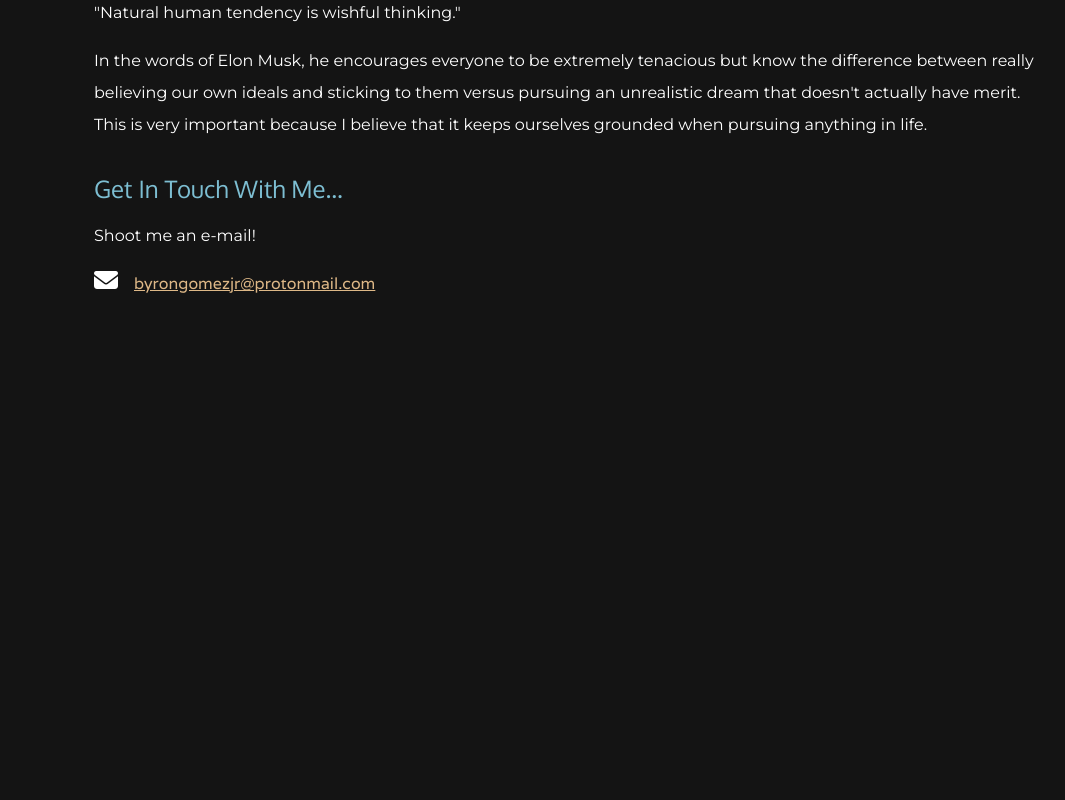
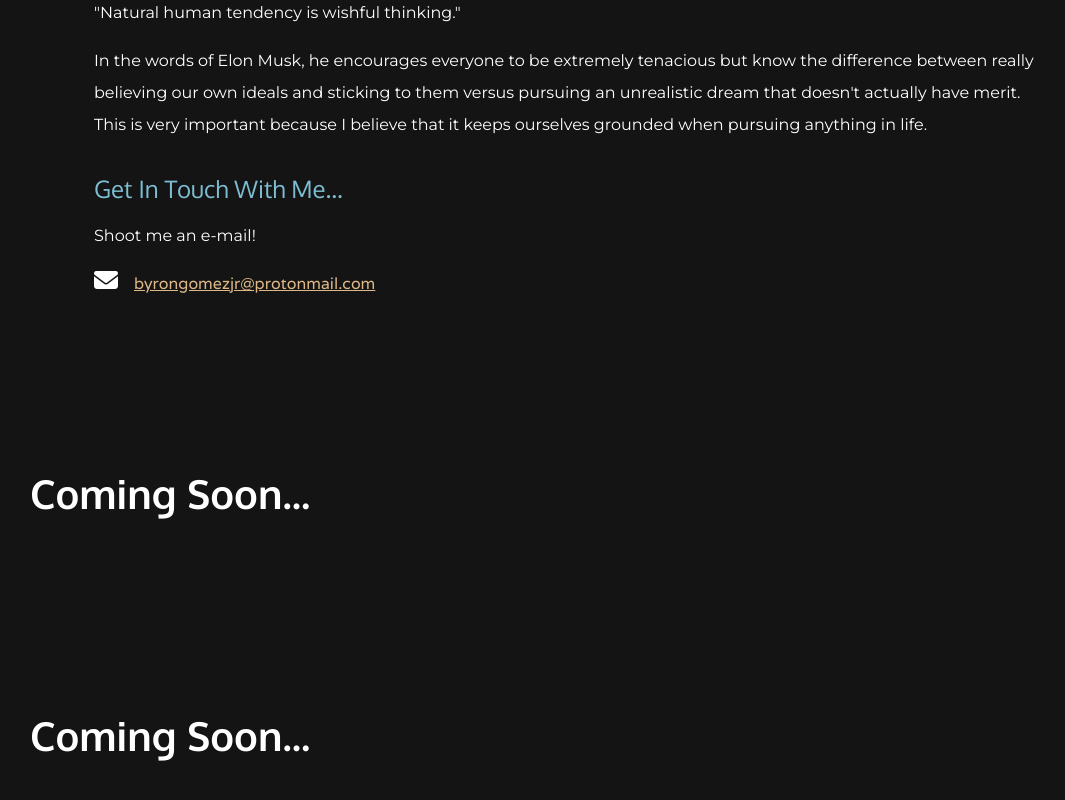
Before and after one commit to byrongomezjr/personal_website, a React (Create React App) app: page / in a window 1280 px wide. Shown: the part 1078-1878 px from the top of the page, without its empty margins (66-1131 px from the left). Before the commit the page ends 1450 px from the top, so only its background shows below. Built offline with nearby package versions, Linux system fonts and the light colour scheme.

Commit message:
added custom pages.

```diff
--- a/src/App.js
+++ b/src/App.js
@@ -1,7 +1,7 @@
 import Home from './pages/home/Home.jsx';
 import TopBar from './components/topbar/TopBar.jsx';
-//import Coding from './pages/coding/Coding.jsx';
-//import Blog from './pages/blog/Blog.jsx';
+import Coding from './pages/coding/Coding.jsx';
+import Blog from './pages/blog/Blog.jsx';
 
 /* eslint-disable react/jsx-no-undef */
 function App() {
@@ -9,6 +9,8 @@ function App() {
     <>
     <TopBar/>
     <Home/>
+    <Blog/>
+    <Coding/>
     </>
   );
 }
```
